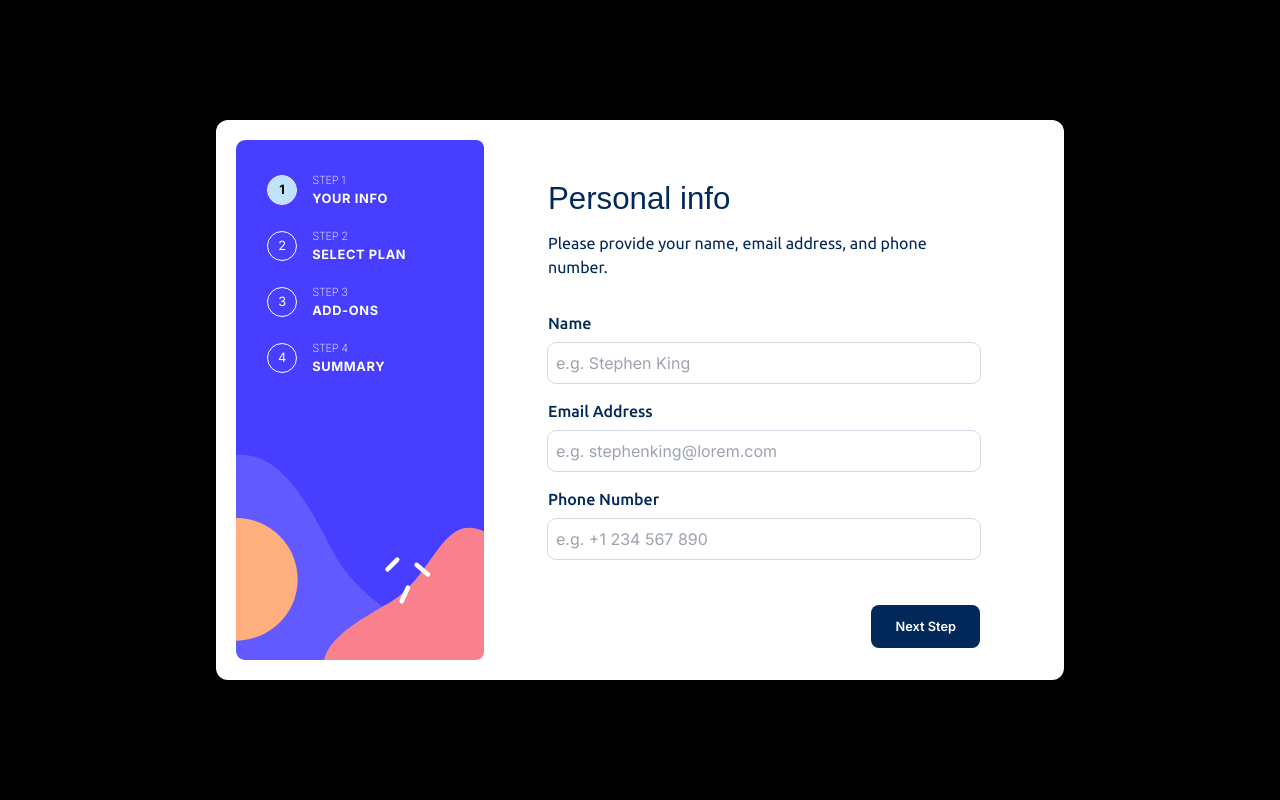
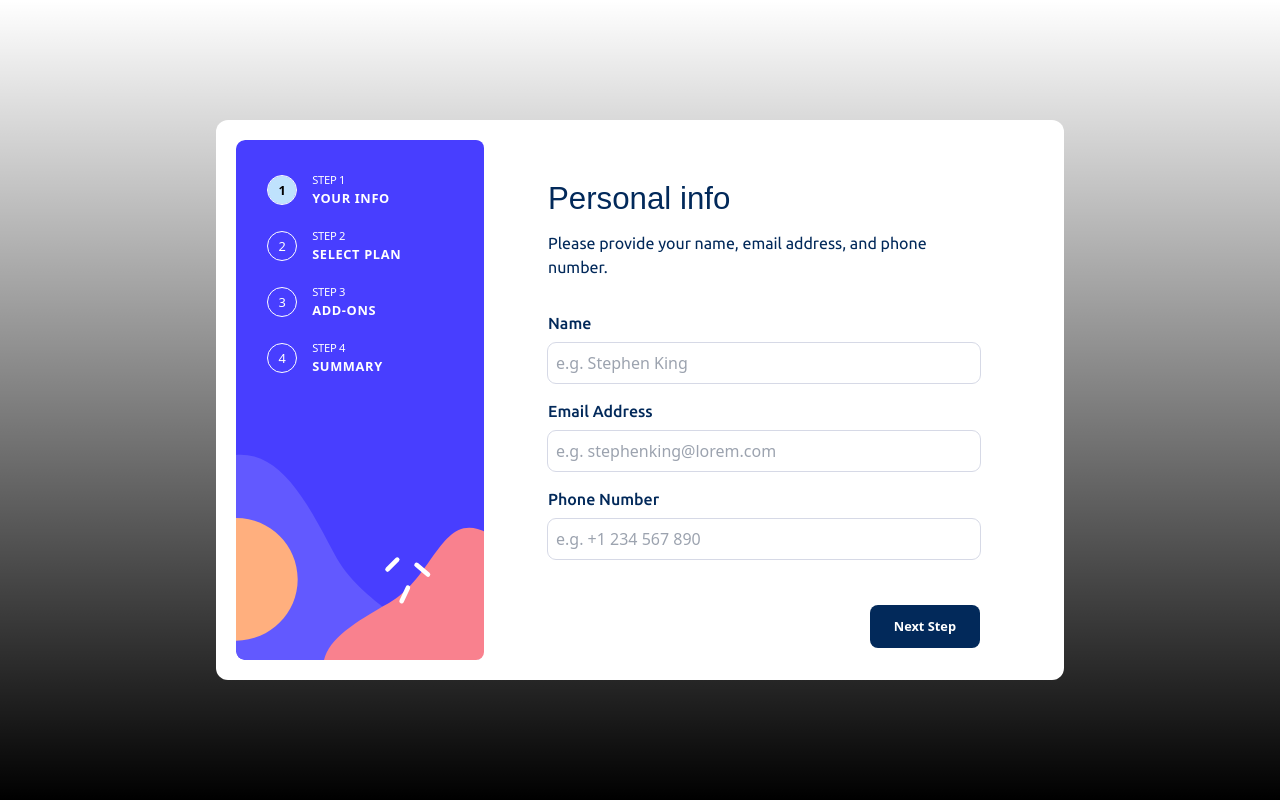
Before and after one commit to Davesakraken/multi-step-form, a Next.js app: page / in a window 1280 px wide. Built offline with nearby package versions, Linux system fonts and the light colour scheme.

Commit message:
body white background

```diff
--- a/src/app/layout.tsx
+++ b/src/app/layout.tsx
@@ -2,8 +2,6 @@ import type { Metadata } from "next";
 import { Inter } from "next/font/google";
 import "./globals.css";
 import { FormProvider } from "../Context/FormContext.";
-
-const inter = Inter({ subsets: ["latin"] });
 
 export const metadata: Metadata = {
   title: "Create Next App",
@@ -17,7 +15,7 @@ export default function RootLayout({
 }>) {
   return (
     <html lang="en">
-      <body className={inter.className}>
+      <body className="bg-white">
         <FormProvider>{children}</FormProvider>
       </body>
     </html>
```
